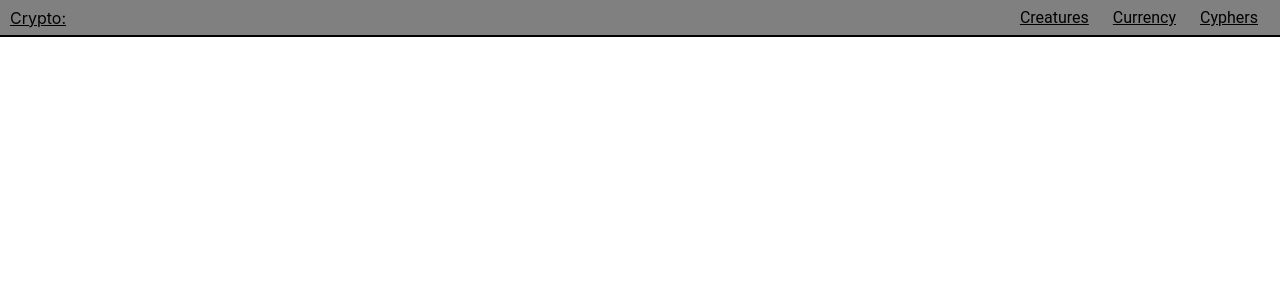
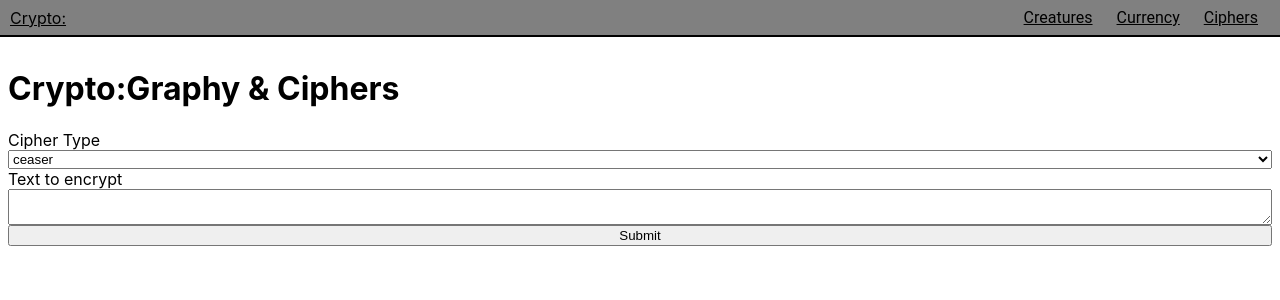
Before and after one commit to ajlanza/CryptoThings, a React (Create React App) app: page /ciphers in a window 1280 px wide. Shown: the top 300 px of the page. Built offline with nearby package versions, Linux system fonts and the light colour scheme.

Commit message:
basic form for cipher

```diff
--- a/src/App.js
+++ b/src/App.js
@@ -5,7 +5,7 @@ import Nav from './Nav/Nav';
 import Hero from './Hero/Hero';
 import Creatures from './Creatures/Creatures';
 import Currency from './Currency/Currency';
-import Cyphers from './Cyphers/Cyphers';
+import Ciphers from './Ciphers/Ciphers';
 
 function App() {
   return (
@@ -18,7 +18,7 @@ function App() {
           <Route path='/' exact component= { Hero }/>
           <Route path='/creatures' component = { Creatures } />
           <Route path='/currency' component = { Currency } />
-          <Route path='/cyphers' component = { Cyphers } />
+          <Route path='/ciphers' component = { Ciphers } />
         </Switch>
       </main>
     </div>
--- /dev/null
+++ b/src/Ciphers/Ciphers.css
@@ -0,0 +1,4 @@
+.cipherForm{
+  display: flex;
+  flex-direction: column;
+}
--- /dev/null
+++ b/src/Ciphers/Ciphers.js
@@ -0,0 +1,26 @@
+import React, { Component } from 'react';
+import './Ciphers.css';
+
+export default class Ciphers extends Component{
+  handleSubmit = ev => {
+    ev.preventDefault();
+  }
+  render(){
+    return (
+      <>
+      <h1>Crypto:Graphy & Ciphers</h1>
+      <form className='cipherForm'>
+        <label htmlFor='cipherType'>Cipher Type</label>
+        <select required name='type' id='type'>
+            <option>ceaser</option>
+            <option>substitution</option>
+        </select>
+        <label htmlFor='textToEncrypt'>Text to encrypt</label>
+        <textarea />
+        <button type='submit'>Submit</button>
+      </form>
+      <div className='result'></div>
+      </>
+    );
+  }
+}
--- a/src/Cyphers/Cyphers.js
+++ /dev/null
@@ -1,9 +0,0 @@
-import React, { Component } from 'react';
-
-export default class Cyphers extends Component{
-  render(){
-    return (
-      <h1>Crypto:Graphy & Cyphers</h1>
-    );
-  }
-}
--- a/src/Nav/Nav.js
+++ b/src/Nav/Nav.js
@@ -58,8 +58,8 @@ container = React.createRef();
                     </Link>
                   </li>
                   <li>
-                    <Link to='/cyphers' className='mobileNavLink' onClick={this.handleMenuClick}>
-                      Cyphers
+                    <Link to='/ciphers' className='mobileNavLink' onClick={this.handleMenuClick}>
+                      Ciphers
                     </Link>
                   </li>
                 </ul>
@@ -88,8 +88,8 @@ container = React.createRef();
           </Link>
           </li>
           <li>
-          <Link to='/cyphers' className='mobileNavLink' onClick={this.handleMenuClick}>
-            Cyphers
+          <Link to='/ciphers' className='mobileNavLink' onClick={this.handleMenuClick}>
+            Ciphers
           </Link>
           </li>
           </ul>
```
